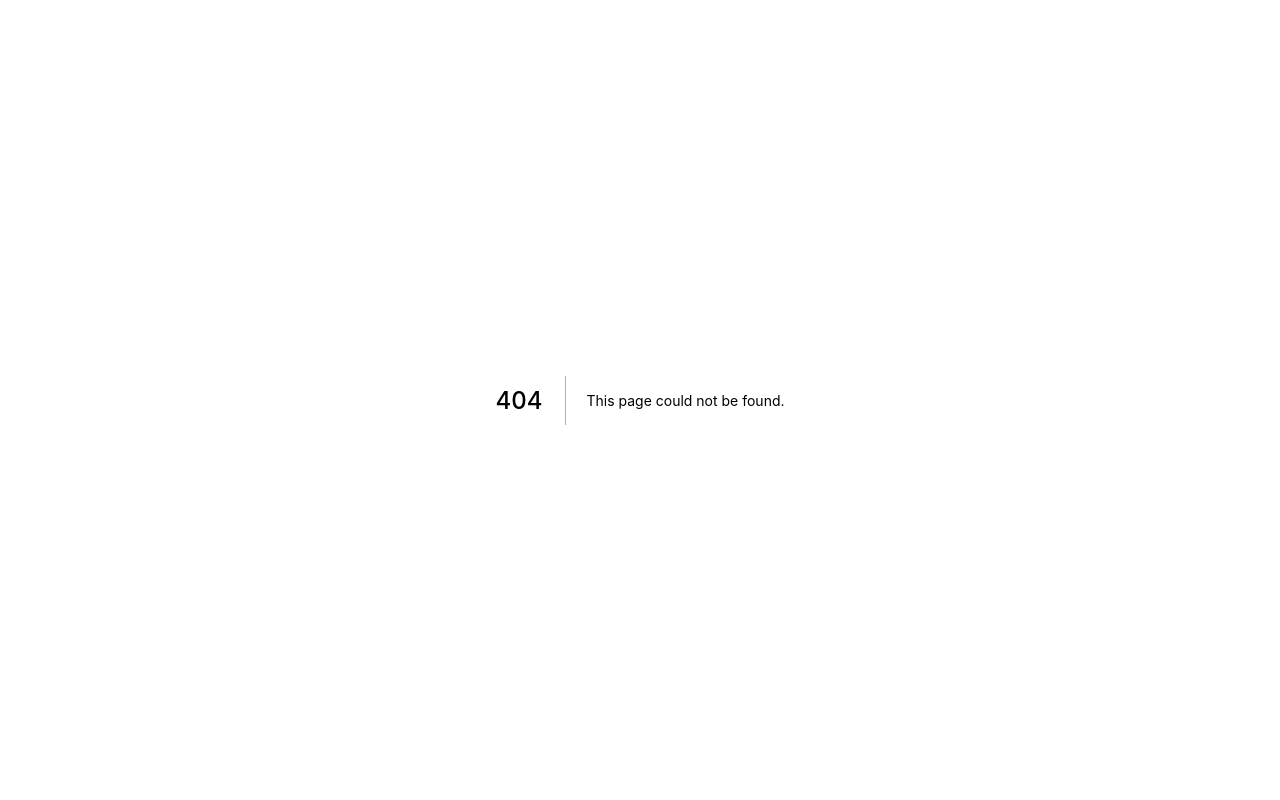
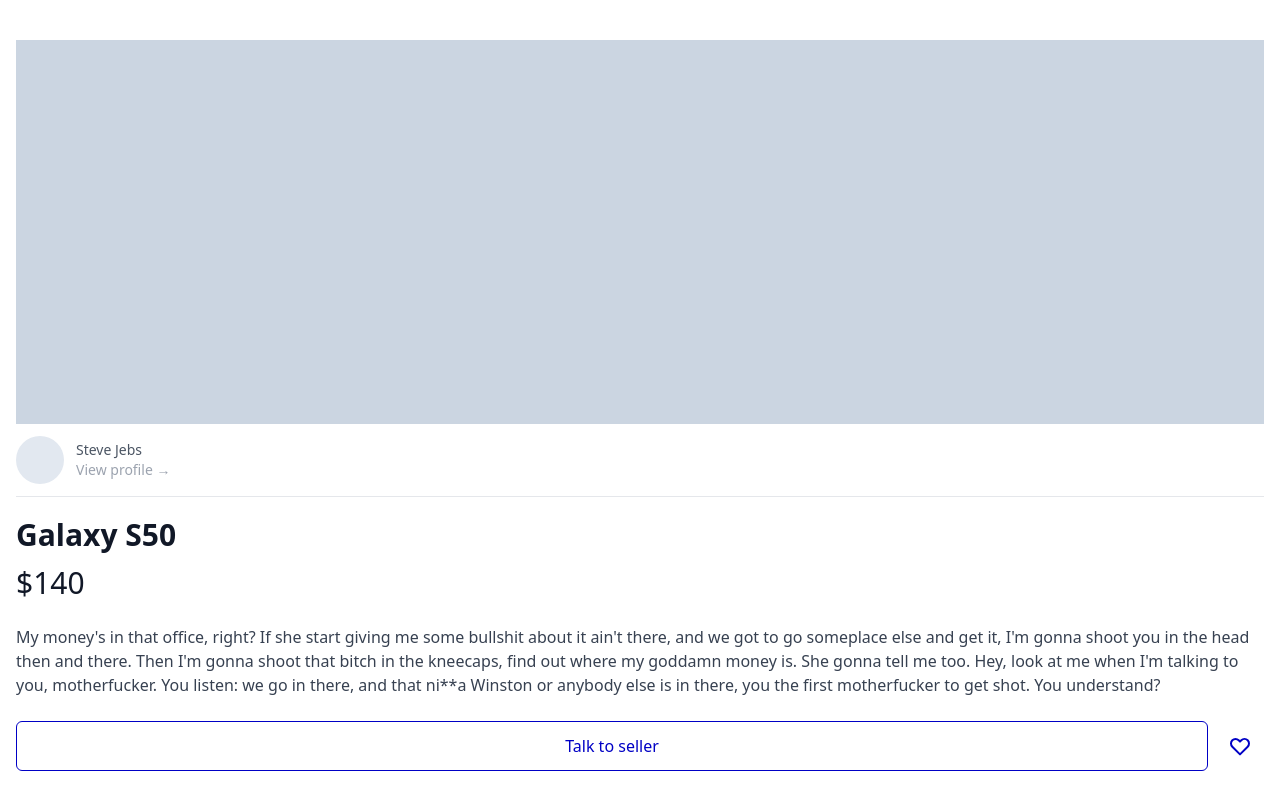
Before and after one commit to hyemin23/livestore, a Next.js app: page /items/1 in a window 1280 px wide. Before the commit this address had no page. Shown: the top 800 px of the page. Built offline with nearby package versions, Linux system fonts and the light colour scheme.

Commit message:
user 게시판 detail page layout

```diff
--- /dev/null
+++ b/pages/items/[id].tsx
@@ -0,0 +1,70 @@
+import type { NextPage } from "next";
+
+const ItemDetail: NextPage = () => {
+  return (
+    <div className="px-4 py-10">
+      <div className="mb-8">
+        <div className="h-96 bg-slate-300" />
+        <div className="flex py-3 obrder-t border-b items-center space-x-3">
+          <div className="w-12 h-12 rounded-full bg-slate-200" />
+          <div>
+            <p className="text-sm font-medium text-gray-600">Steve Jebs</p>
+            <p className="text-sm font-medium text-gray-400">
+              View profile &rarr;
+            </p>
+          </div>
+        </div>
+        <div className="mt-5">
+          <h1 className="text-3xl font-bold text-gray-900">Galaxy S50</h1>
+          <span className="text-3xl mt-3 block text-gray-900">$140</span>
+          <p className="text-base my-6 text-gray-700">
+            My money&apos;s in that office, right? If she start giving me some
+            bullshit about it ain&apos;t there, and we got to go someplace else
+            and get it, I&apos;m gonna shoot you in the head then and there.
+            Then I&apos;m gonna shoot that bitch in the kneecaps, find out where
+            my goddamn money is. She gonna tell me too. Hey, look at me when
+            I&apos;m talking to you, motherfucker. You listen: we go in there,
+            and that ni**a Winston or anybody else is in there, you the first
+            motherfucker to get shot. You understand?
+          </p>
+          <div className="flex items-center justify-between space-x-2">
+            <button className="flex-1 border border-primary rounded-md text-primary py-3 focus:outline-none focus:ring-2 focus:ring-offset-2 focus:ring-primary font-medium hover:bg-primary hover:text-white">
+              Talk to seller
+            </button>
+            <button className="flex items-center p-3 text-primary rounded-md justify-center hover:bg-gray-100">
+              <svg
+                className="h-6 w-6 "
+                xmlns="http://www.w3.org/2000/svg"
+                fill="none"
+                viewBox="0 0 24 24"
+                stroke="currentColor"
+                aria-hidden="true"
+              >
+                <path
+                  strokeLinecap="round"
+                  strokeLinejoin="round"
+                  strokeWidth="2"
+                  d="M4.318 6.318a4.5 4.5 0 000 6.364L12 20.364l7.682-7.682a4.5 4.5 0 00-6.364-6.364L12 7.636l-1.318-1.318a4.5 4.5 0 00-6.364 0z"
+                />
+              </svg>
+            </button>
+          </div>
+        </div>
+      </div>
+      <div>
+        <h2 className="text-2xl font-bold text-gray-800">Similar items</h2>
+        <div className="grid grid-cols-2 gap-4">
+          {[1, 2, 3, 4, 5, 6].map((_, i) => (
+            <div key={i}>
+              <div className="h-56 w-full mb-4 bg-slate-300" />
+              <h3 className=" text-gray-700 -mb-1">Galaxy S60</h3>
+              <span className="text-sm font-medium text-gray-900">$6</span>
+            </div>
+          ))}
+        </div>
+      </div>
+    </div>
+  );
+};
+
+export default ItemDetail;
```
